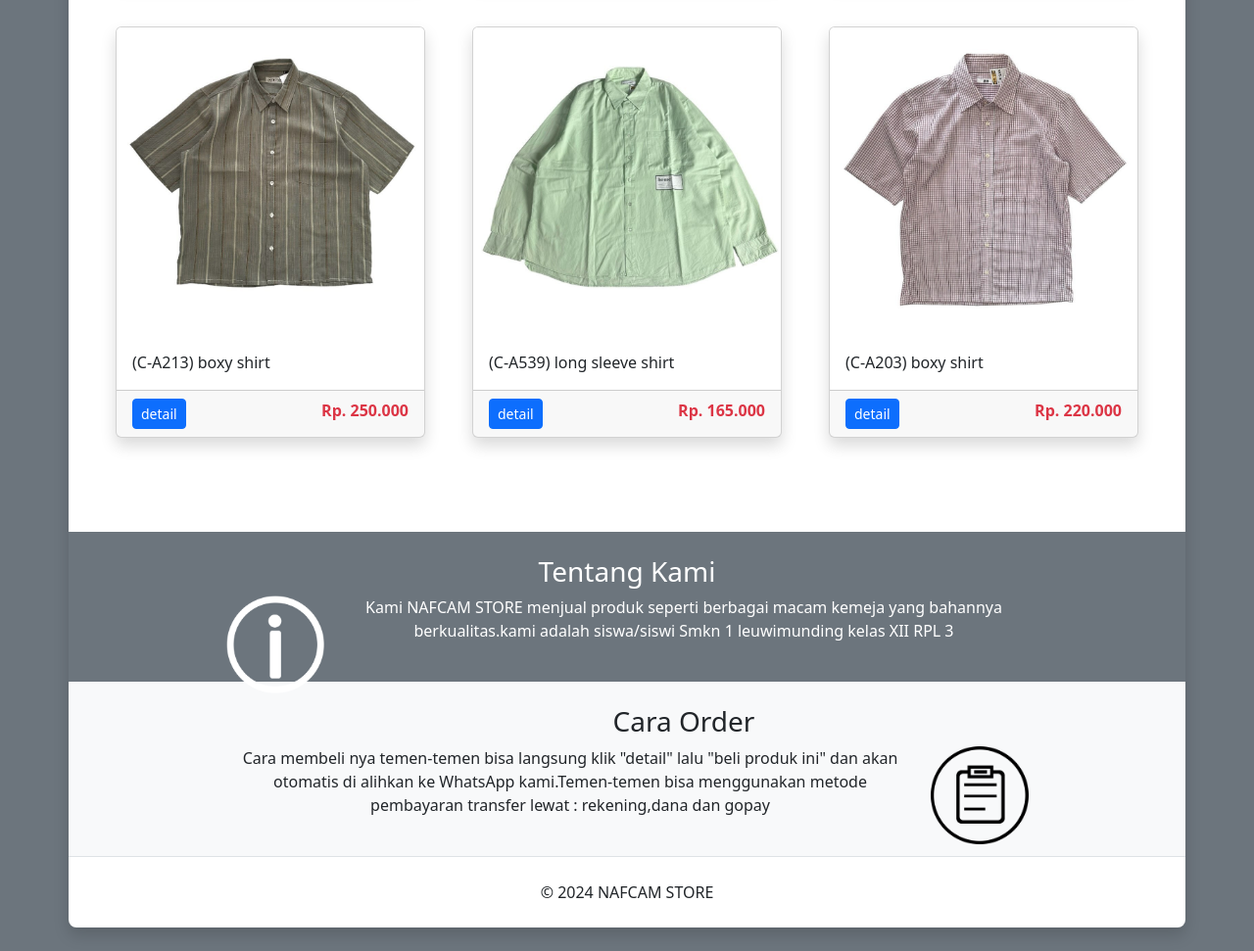
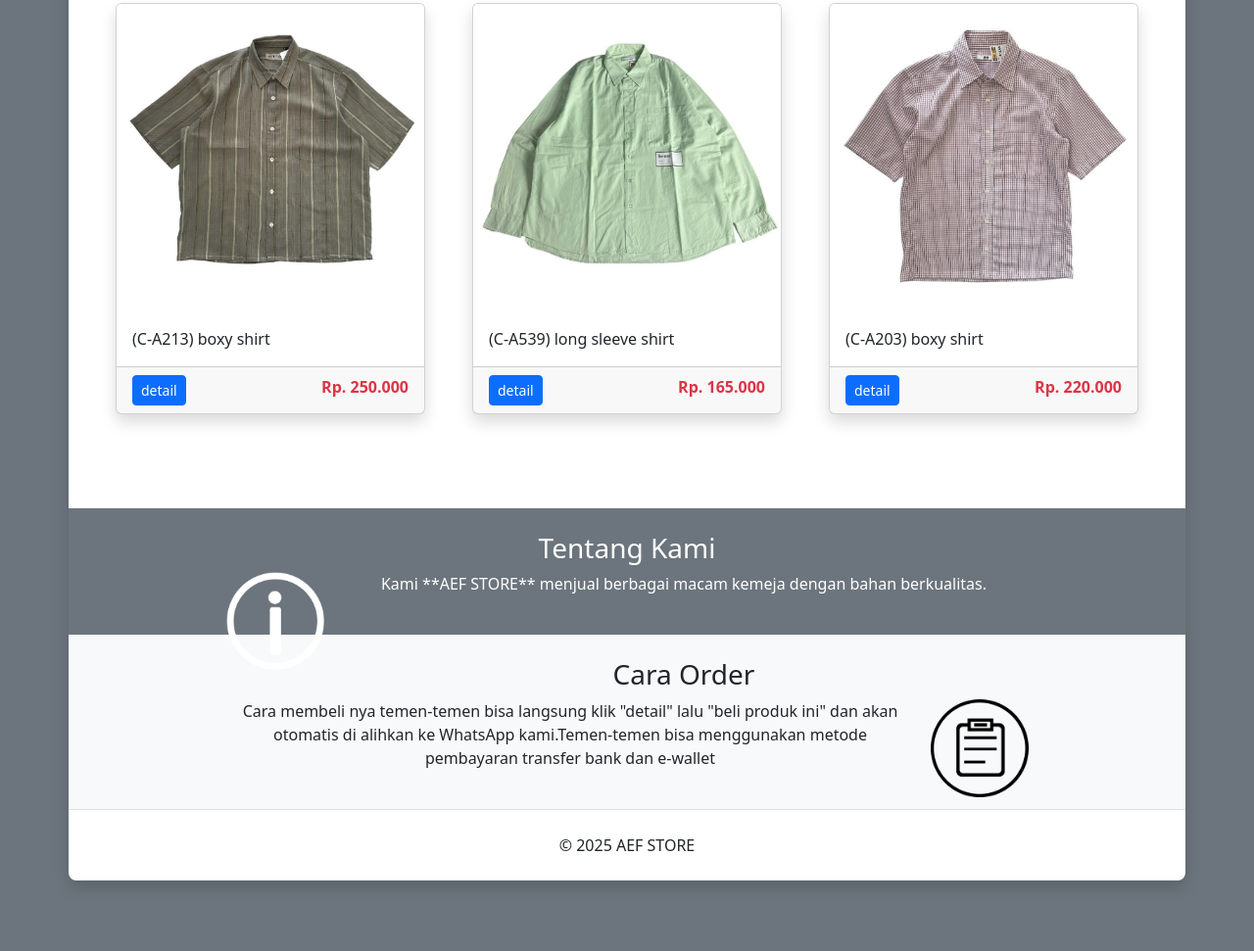
Before and after one commit to Aef123bae/nafcam-store, a plain HTML site: page index.html in a window 1280 px wide. Shown: the part 1322-2293 px from the top of the page at 98% size. After the commit the page ends 2245 px from the top, so only its background shows below. Drawn offline with nearby package versions, Linux system fonts and the light colour scheme; files whose address does not match are found by name.

Commit message:
Update index.html

```diff
--- a/index.html
+++ b/index.html
@@ -3,14 +3,14 @@
 <head>
   <meta charset="utf-8" />
   <meta name="viewport" content="width=device-width, initial-scale=1" />
-  <title>NAFCAM STORE</title>
+  <title>Aef STORE</title>
   <link href="https://cdn.jsdelivr.net/npm/bootstrap@5.3.0-alpha1/dist/css/bootstrap.min.css" rel="stylesheet" integrity="sha384-GLhlTQ8iRABdZLl6O3oVMWSktQOp6b7In1Zl3/Jr59b6EGGoI1aFkw7cmDA6j6gD" crossorigin="anonymous" />
 </head>
 <body class="bg-secondary">
   <div class="container p-0 mb-4 mt-4 rounded-3 shadow bg-white">
     <!-- menu -->
     <nav class="d-md-flex p-4">
-      <div><h1>NAFCAM STORE</h1></div>
+      <div><h1>AEF STORE</h1></div>
       <div class="ms-auto my-auto">
         <ul class="list-inline m-0">
           <li class="list-inline-item mx-md-3"><a href="#collections" class="text-decoration-none text-dark fw-bold">Produk Kami</a></li>
@@ -26,7 +26,7 @@
     </div>
 
     <h3 class="text-center" id="collections">Produk kami</h3>
-    <div class="text-center w-50 mx-auto fw-light">Kami menjual berbagai baju kemeja</div>
+    <!-- <div class="text-center w-50 mx-auto fw-light">Kami menjual berbagai baju kemeja</div> -->
 
     <div class="row row-cols-md-3 row-cols-2 gx-5 p-5">
       <div class="col mb-5">
@@ -143,7 +143,7 @@
     <div id="tentang" class="px-4 py-4 bg-secondary text-center">
       <div class="mx-auto w-75">
         <h3 class="text-white">Tentang Kami</h3>
-        <p class="text-center text-white"><img src="images/about-us.png" align="left" style="width: 100px; height: auto" class="me-3 mb-3" />Kami NAFCAM STORE menjual produk seperti berbagai macam kemeja yang bahannya berkualitas.kami adalah siswa/siswi Smkn 1 leuwimunding kelas XII RPL 3</p>
+        <p class="text-center text-white"><img src="images/about-us.png" align="left" style="width: 100px; height: auto" class="me-3 mb-3" />Kami **AEF STORE** menjual berbagai macam kemeja dengan bahan berkualitas.</p>
       </div>
     </div>
 
@@ -151,11 +151,11 @@
     <div id="order" class="px-4 py-4 bg-light text-center">
       <div class="mx-auto w-75">
         <h3>Cara Order</h3>
-        <p class="text-center"><img src="images/order.png" align="right" style="width: 100px; height: auto" class="ms-3 mb-3" />Cara membeli nya temen-temen bisa langsung klik "detail" lalu "beli produk ini" dan akan otomatis di alihkan ke WhatsApp kami.Temen-temen bisa menggunakan metode pembayaran transfer lewat : rekening,dana dan gopay</p>
+        <p class="text-center"><img src="images/order.png" align="right" style="width: 100px; height: auto" class="ms-3 mb-3" />Cara membeli nya temen-temen bisa langsung klik "detail" lalu "beli produk ini" dan akan otomatis di alihkan ke WhatsApp kami.Temen-temen bisa menggunakan metode pembayaran transfer bank dan e-wallet</p>
       </div>
     </div>
     <!-- copyright -->
-    <div class="text-center p-4 border-top">&copy; 2024 NAFCAM STORE</div>
+    <div class="text-center p-4 border-top">&copy; 2025 AEF STORE</div>
   </div>
   <!-- modal -->
 
```
